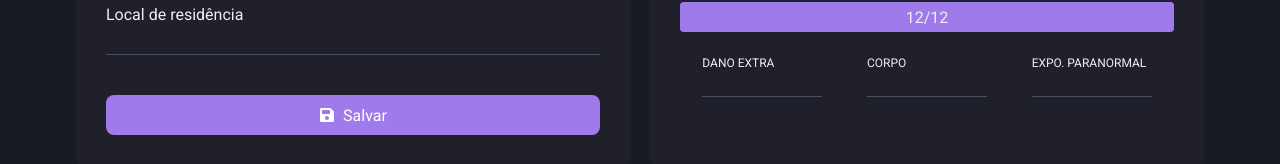
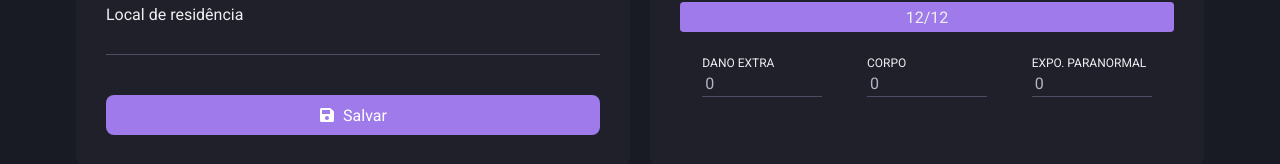
Before and after one commit to Kwan13/rpg-sheet, a React (Create React App) app: page / in a window 1280 px wide. Shown: the part 591-755 px from the top of the page. Built offline with nearby package versions, Linux system fonts and the light colour scheme.

Commit message:
add CharacterContext

```diff
--- a/src/App.tsx
+++ b/src/App.tsx
@@ -1,7 +1,8 @@
 import { ReactElement } from 'react';
 
-import { CharacterFormProvider } from './hook/CharacterFormContext';
-import { CharacterProvider } from './hook/AttributeBarContext';
+import { CharacterFormProvider } from './hooks/CharacterFormContext';
+import { AttributesBarProvider } from './hooks/AttributeBarContext';
+import { CharacterProvider } from './hooks/CharacterContext';
 
 import Home from './pages/Home';
 import GlobalStyle from './styles/global';
@@ -9,10 +10,12 @@ import GlobalStyle from './styles/global';
 function App(): ReactElement {
   return (
     <CharacterProvider>
-      <CharacterFormProvider>
-        <Home />
-        <GlobalStyle />
-      </CharacterFormProvider>
+      <AttributesBarProvider>
+        <CharacterFormProvider>
+          <Home />
+          <GlobalStyle />
+        </CharacterFormProvider>
+      </AttributesBarProvider>
     </CharacterProvider>
   );
 }
--- a/src/components/AttributeBar/index.tsx
+++ b/src/components/AttributeBar/index.tsx
@@ -25,7 +25,6 @@ export function AttributeBar({
   setValue,
 }: AttributeBarProps): ReactElement {
   const [isOpen, setIsOpen] = useState(false);
-  // const [value, setValue] = useState(12);
   const [maxValue, setMaxValue] = useState(12);
 
   const percentage = useMemo(() => {
@@ -41,7 +40,7 @@ export function AttributeBar({
   function onSubmit(data: FormData) {
     setValue(data.current_value);
     setMaxValue(data.max_value);
-    setIsOpen(false);
+    toggleModal();
   }
 
   function toggleModal() {
--- a/src/components/Character/index.tsx
+++ b/src/components/Character/index.tsx
@@ -1,29 +1,27 @@
 import { ReactElement } from 'react';
-import { useForm } from 'react-hook-form';
 
 import { AttributeBar } from '../AttributeBar';
-import { useCharacterForm } from '../../hook/CharacterFormContext';
-import { useAttributesBar } from '../../hook/AttributeBarContext';
+import { useCharacterForm } from '../../hooks/CharacterFormContext';
+import { useAttributesBar } from '../../hooks/AttributeBarContext';
+import { useCharacter } from '../../hooks/CharacterContext';
 
 import { Container, InputGroup, FormGroup } from './styles';
 import avatar from '../../assets/avatar.jpeg';
 import { Input } from '../Input';
 
-type FormData = {
-  extra_damage: string;
-  body: string;
-  paranormal: string;
-};
-
 export function Character(): ReactElement {
-  const { handleSubmit, register } = useForm();
   const { character } = useCharacterForm();
   const { addLife, addOccultism, addSanity, life, occultism, sanity } =
     useAttributesBar();
+  const {
+    addBody,
+    addParanormal,
+    addExtraDamage,
+    body,
+    extraDamage,
+    paranormal,
+  } = useCharacter();
 
-  function onSubmit(data: FormData) {
-    console.log(data);
-  }
   return (
     <Container>
       <header>
@@ -73,27 +71,35 @@ export function Character(): ReactElement {
           value={occultism}
           setValue={addOccultism}
         />
-        <FormGroup onSubmit={handleSubmit(onSubmit)}>
+        <FormGroup>
           <div>
             <label htmlFor="extra_damage">Dano extra</label>
             <Input
-              {...register('extra_damage')}
-              type="text"
+              type="number"
               name="extra_damage"
               id="extra_damage"
+              onChange={e => addExtraDamage(Number(e.target.value))}
+              defaultValue={extraDamage}
             />
           </div>
           <div>
             <label htmlFor="body">Corpo</label>
-            <Input {...register('body')} type="text" name="body" id="body" />
+            <Input
+              type="number"
+              name="body"
+              id="body"
+              onChange={e => addBody(Number(e.target.value))}
+              defaultValue={body}
+            />
           </div>
           <div>
             <label htmlFor="paranormal">Expo. paranormal</label>
             <Input
-              {...register('paranormal')}
-              type="text"
+              type="number"
               name="paranormal"
               id="paranormal"
+              onChange={e => addParanormal(Number(e.target.value))}
+              defaultValue={paranormal}
             />
           </div>
         </FormGroup>
--- a/src/components/CharacterForm/index.tsx
+++ b/src/components/CharacterForm/index.tsx
@@ -3,7 +3,7 @@ import { FaSave } from 'react-icons/fa';
 import { useForm } from 'react-hook-form';
 import { yupResolver } from '@hookform/resolvers/yup';
 import * as yup from 'yup';
-import { useCharacterForm } from '../../hook/CharacterFormContext';
+import { useCharacterForm } from '../../hooks/CharacterFormContext';
 
 import { Input } from '../Input';
 
--- a/src/components/Input/styles.tsx
+++ b/src/components/Input/styles.tsx
@@ -13,7 +13,7 @@ export const Container = styled.div`
   }
 
   input {
-    flex: 1;
+    width: 100%;
     background-color: transparent;
     border: 0;
     outline: none;
--- a/src/hook/AttributeBarContext.tsx
+++ b/src/hooks/AttributeBarContext.tsx
@@ -6,7 +6,7 @@ import {
   ReactElement,
 } from 'react';
 
-interface CharacterProviderProps {
+interface AttributesBarProviderProps {
   children: ReactNode;
 }
 
@@ -19,11 +19,11 @@ type AttributeBarContextData = {
   occultism: number;
 };
 
-const CharacterContext = createContext({} as AttributeBarContextData);
+const AttributeBarContext = createContext({} as AttributeBarContextData);
 
-export function CharacterProvider({
+export function AttributesBarProvider({
   children,
-}: CharacterProviderProps): ReactElement {
+}: AttributesBarProviderProps): ReactElement {
   const [life, setLife] = useState(12);
   const [sanity, setSanity] = useState(12);
   const [occultism, setOccultism] = useState(12);
@@ -41,16 +41,16 @@ export function CharacterProvider({
   }
 
   return (
-    <CharacterContext.Provider
+    <AttributeBarContext.Provider
       value={{ addLife, addOccultism, addSanity, life, occultism, sanity }}
     >
       {children}
-    </CharacterContext.Provider>
+    </AttributeBarContext.Provider>
   );
 }
 
 export function useAttributesBar(): AttributeBarContextData {
-  const context = useContext(CharacterContext);
+  const context = useContext(AttributeBarContext);
 
   return context;
 }
--- /dev/null
+++ b/src/hooks/CharacterContext.tsx
@@ -0,0 +1,63 @@
+import {
+  useContext,
+  ReactNode,
+  createContext,
+  ReactElement,
+  useState,
+} from 'react';
+
+interface CharacterProviderProps {
+  children: ReactNode;
+}
+
+type CharacterContextData = {
+  extraDamage: number;
+  body: number;
+  paranormal: number;
+  addExtraDamage(value: number): void;
+  addBody(value: number): void;
+  addParanormal(value: number): void;
+};
+
+const CharacterContext = createContext({} as CharacterContextData);
+
+export function CharacterProvider({
+  children,
+}: CharacterProviderProps): ReactElement {
+  const [extraDamage, setExtraDamage] = useState(0);
+  const [body, setBody] = useState(0);
+  const [paranormal, setParanormal] = useState(0);
+
+  function addExtraDamage(value: number) {
+    setExtraDamage(value);
+  }
+
+  function addBody(value: number) {
+    setBody(value);
+  }
+
+  function addParanormal(value: number) {
+    setParanormal(value);
+  }
+
+  return (
+    <CharacterContext.Provider
+      value={{
+        body,
+        extraDamage,
+        paranormal,
+        addBody,
+        addExtraDamage,
+        addParanormal,
+      }}
+    >
+      {children}
+    </CharacterContext.Provider>
+  );
+}
+
+export function useCharacter(): CharacterContextData {
+  const context = useContext(CharacterContext);
+
+  return context;
+}
```
Also changed, not shown: src/hooks/CharacterFormContext.tsx (renamed from src/hook/CharacterFormContext.tsx).
